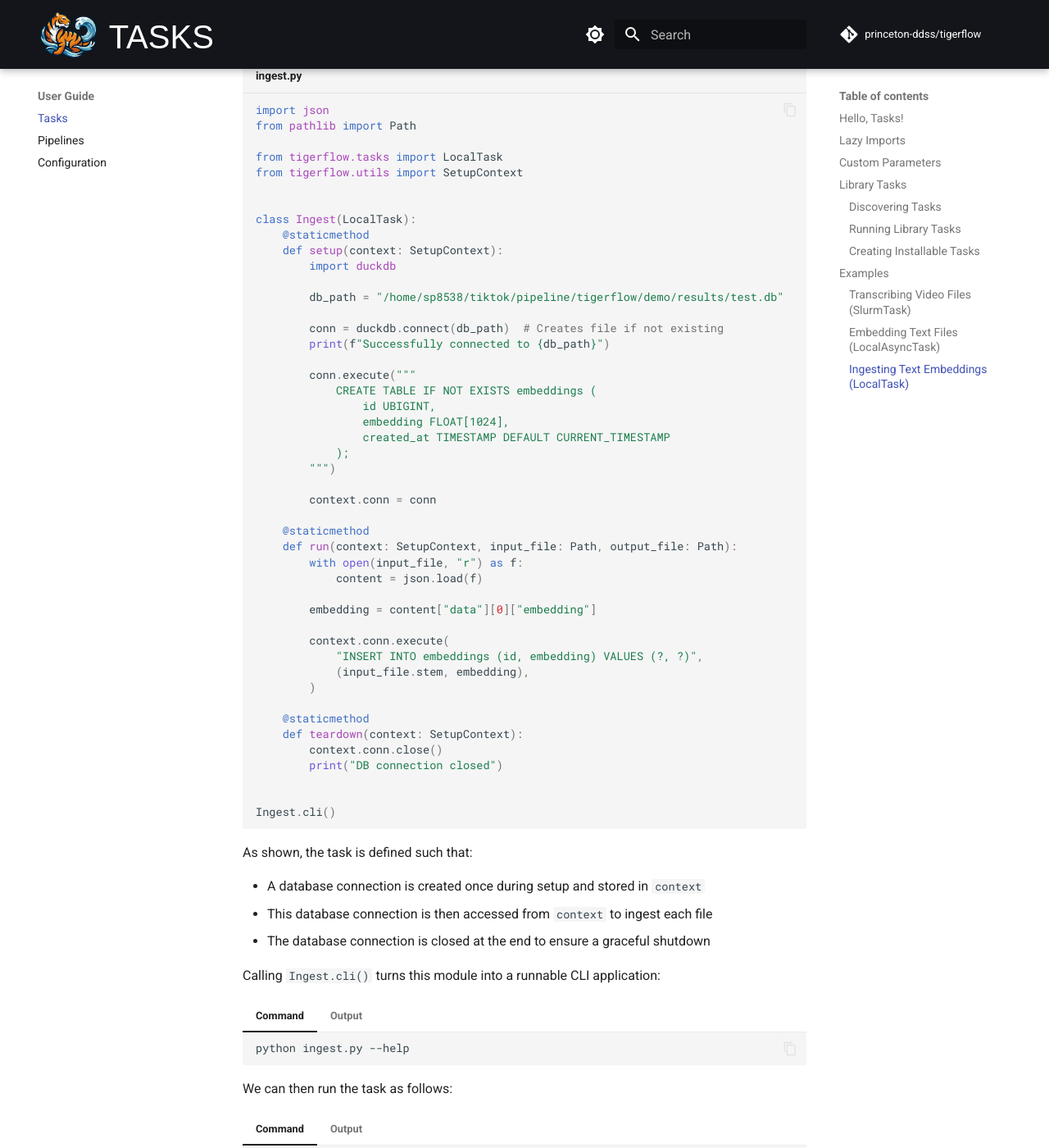
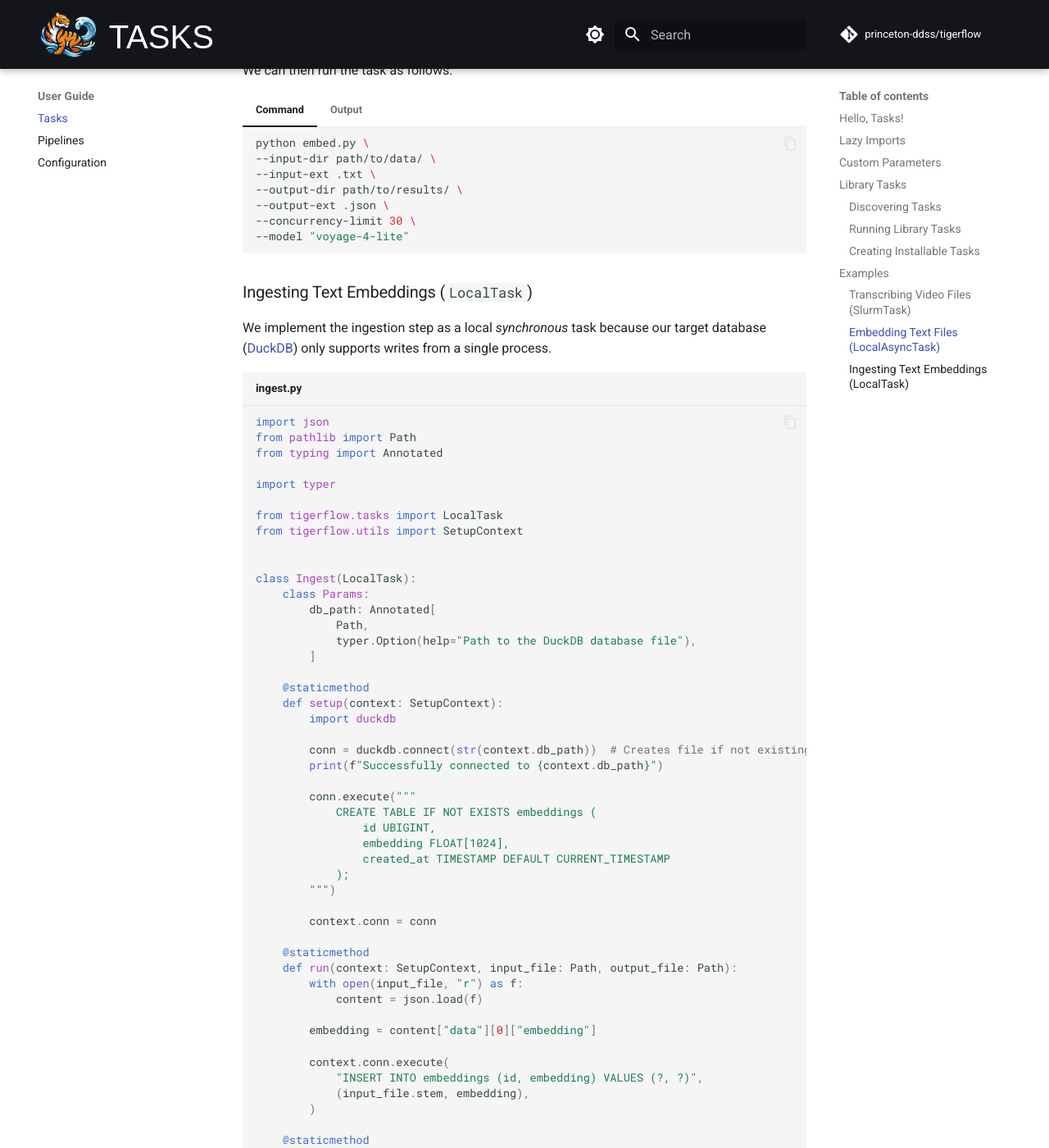
Before and after one commit to princeton-ddss/tigerflow, an MkDocs documentation site: the page built from docs/mkdocs/guides/task.md, in a window 1280 px wide and 1400 px high, scrolled down 9896 px. Shown: the whole window at 82% size. Built offline with MkDocs 1.6.1 and Material for MkDocs 9.7.7, drawn with Linux system fonts in a browser that asks for light colours; some web fonts are replaced; comment, search, counter and statistics services are not loaded; the version menu is left out; some of the changed text lies outside the part shown.

Commit message:
Parametrize example tasks to reflect realistic use cases (#55)
Update the corresponding pipeline configuration.

````diff
--- a/docs/mkdocs/guides/task.md
+++ b/docs/mkdocs/guides/task.md
@@ -351,17 +351,26 @@ and we want to process files in parallel.
 
 ```py title="transcribe.py"
 from pathlib import Path
+from typing import Annotated
+
+import typer
 
 from tigerflow.tasks import SlurmTask
 from tigerflow.utils import SetupContext
 
 
 class Transcribe(SlurmTask):
+    class Params:
+        model_file: Annotated[
+            Path,
+            typer.Option(help="Path to the Whisper model file"),
+        ]
+
     @staticmethod
     def setup(context: SetupContext):
         import whisper
 
-        context.model = whisper.load_model("/home/sp8538/.cache/whisper/medium.pt")
+        context.model = whisper.load_model(str(context.model_file))
         print("Model loaded successfully")
 
     @staticmethod
@@ -409,6 +418,7 @@ Calling `Transcribe.cli()` turns this module into a runnable CLI application:
     │    --sbatch-option         TEXT     Additional Slurm option for workers (repeatable)   │
     │    --setup-command         TEXT     Shell command to run before the task starts        │
     │                                     (repeatable)                                       │
+    │    --model-file            PATH     Path to the Whisper model file                     │
     │    --task-name             TEXT     Task name [default: Transcribe]                    │
     │    --help                           Show this message and exit.                        │
     ╰────────────────────────────────────────────────────────────────────────────────────────╯
@@ -429,6 +439,7 @@ We can then run the task as follows:
     --memory "12G" \
     --time "02:00:00" \
     --gpus 1 \
+    --model-file "/home/sp8538/.cache/whisper/medium.pt" \
     --sbatch-option "--mail-user=sp8538@princeton.edu" \
     --setup-command "module purge" \
     --setup-command "module load anaconda3/2024.6" \
@@ -471,12 +482,21 @@ I/O-bound work (i.e., making external API requests) that can be performed concur
 ```py title="embed.py"
 import asyncio
 from pathlib import Path
+from typing import Annotated
+
+import typer
 
 from tigerflow.tasks import LocalAsyncTask
 from tigerflow.utils import SetupContext
 
 
 class Embed(LocalAsyncTask):
+    class Params:
+        model: Annotated[
+            str,
+            typer.Option(help="Embedding model name"),
+        ] = "voyage-3.5"
+
     @staticmethod
     async def setup(context: SetupContext):
         import os
@@ -503,7 +523,7 @@ class Embed(LocalAsyncTask):
             headers=context.headers,
             json={
                 "input": text.strip(),
-                "model": "voyage-3.5",
+                "model": context.model,
                 "input_type": "document",
             },
         ) as resp:
@@ -574,6 +594,7 @@ Calling `Embed.cli()` turns this module into a runnable CLI application:
     │ *  --concurrency-limit        INTEGER  Maximum number of coroutines that may run concurrently at any given     │
     │                                        time (excess coroutines are queued until capacity becomes available)    │
     │                                        [required]                                                              │
+    │    --model                    TEXT     Embedding model name [default: voyage-3.5]                              │
     │    --task-name                TEXT     Task name [default: Embed]                                              │
     │    --help                              Show this message and exit.                                             │
     ╰────────────────────────────────────────────────────────────────────────────────────────────────────────────────╯
@@ -589,7 +610,8 @@ We can then run the task as follows:
     --input-ext .txt \
     --output-dir path/to/results/ \
     --output-ext .json \
-    --concurrency-limit 30
+    --concurrency-limit 30 \
+    --model "voyage-4-lite"
     ```
 
 === "Output"
@@ -627,20 +649,27 @@ only supports writes from a single process.
 ```py title="ingest.py"
 import json
 from pathlib import Path
+from typing import Annotated
+
+import typer
 
 from tigerflow.tasks import LocalTask
 from tigerflow.utils import SetupContext
 
 
 class Ingest(LocalTask):
+    class Params:
+        db_path: Annotated[
+            Path,
+            typer.Option(help="Path to the DuckDB database file"),
+        ]
+
     @staticmethod
     def setup(context: SetupContext):
         import duckdb
 
-        db_path = "/home/sp8538/tiktok/pipeline/tigerflow/demo/results/test.db"
-
-        conn = duckdb.connect(db_path)  # Creates file if not existing
-        print(f"Successfully connected to {db_path}")
+        conn = duckdb.connect(str(context.db_path))  # Creates file if not existing
+        print(f"Successfully connected to {context.db_path}")
 
         conn.execute("""
             CREATE TABLE IF NOT EXISTS embeddings (
@@ -699,6 +728,7 @@ Calling `Ingest.cli()` turns this module into a runnable CLI application:
     │ *  --input-ext         TEXT  Input file extension [required]                 │
     │ *  --output-dir        PATH  Output directory to store results [required]    │
     │ *  --output-ext        TEXT  Output file extension [required]                │
+    │    --db-path           PATH  Path to the DuckDB database file                │
     │    --task-name         TEXT  Task name [default: Ingest]                     │
     │    --help                    Show this message and exit.                     │
     ╰──────────────────────────────────────────────────────────────────────────────╯
@@ -713,7 +743,8 @@ We can then run the task as follows:
     --input-dir path/to/data/ \
     --input-ext .json \
     --output-dir path/to/results/ \
-    --output-ext .out
+    --output-ext .out \
+    --db-path "/home/sp8538/tiktok/pipeline/tigerflow/demo/results/test.db"
     ```
 
 === "Output"
````
Also changed, not shown: docs/mkdocs/guides/pipeline.md (+7 -7 lines), 4 other files.
